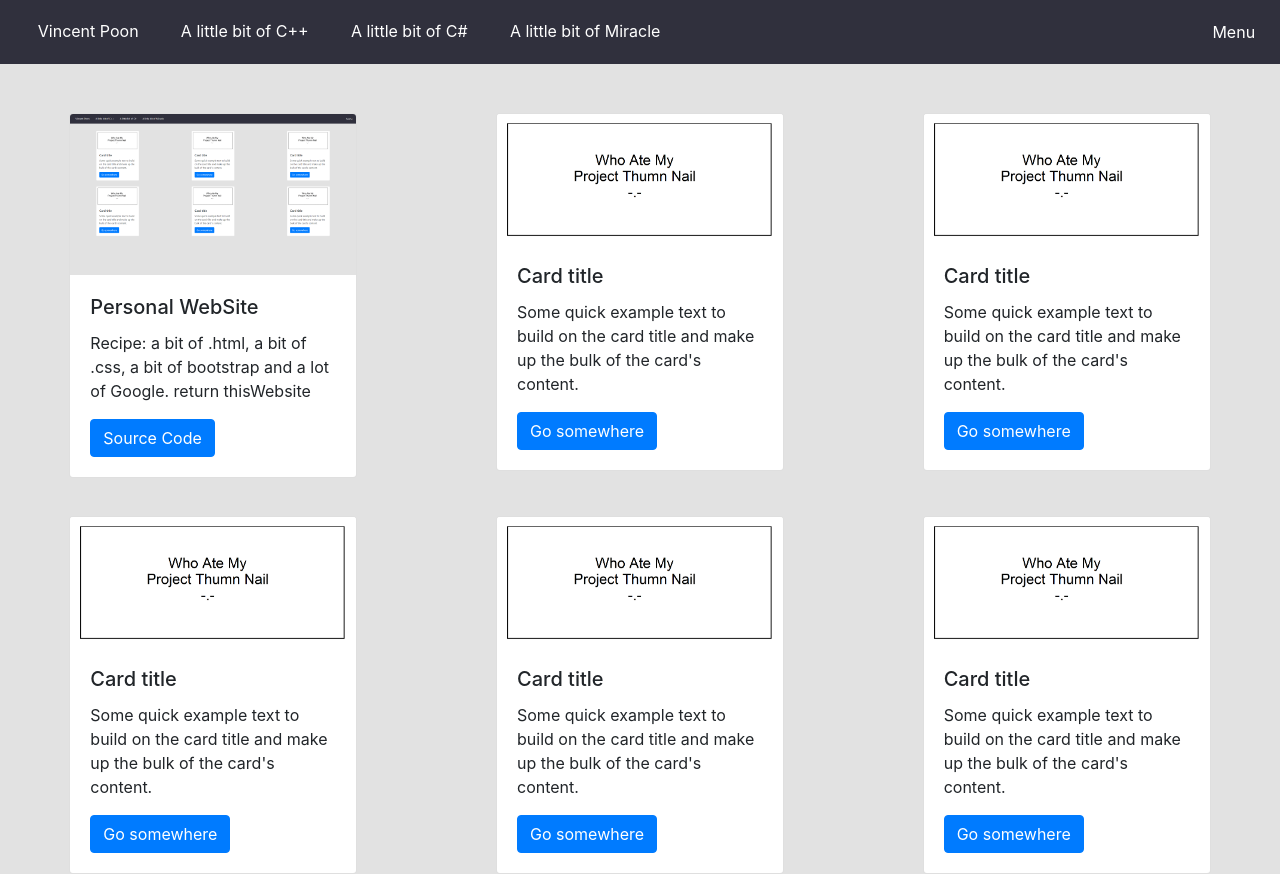
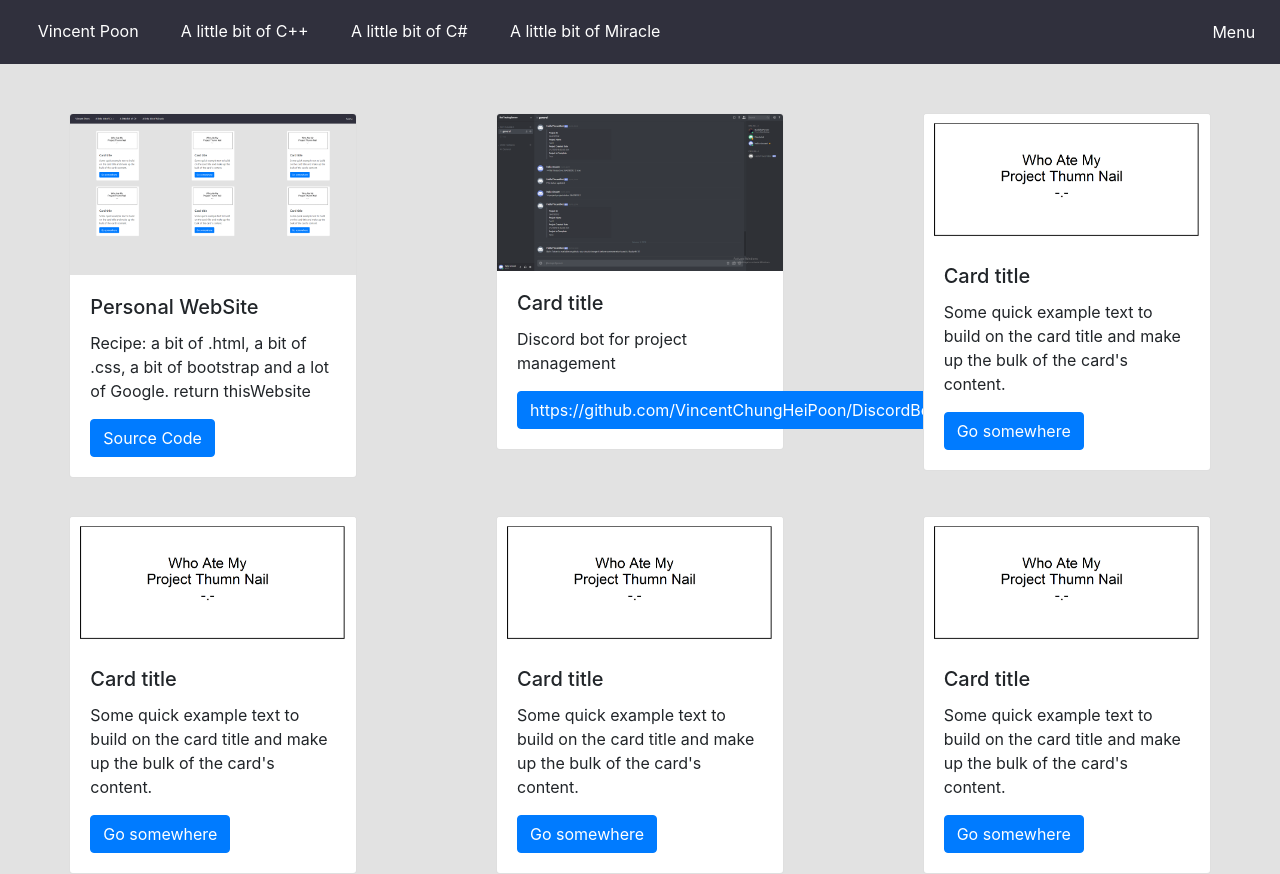
Before and after one commit to VincentChungHeiPoon/VincentChungHeiPoon.github.io, a plain HTML site: page index.html in a window 1280 px wide. Drawn offline with nearby package versions, Linux system fonts and the light colour scheme.

Commit message:
added project discord bot

```diff
--- a/index.html
+++ b/index.html
@@ -32,11 +32,11 @@
             </div>
             <div class="pColumn">
                 <div class="card" style="width: 18rem;">
-                    <img class="card-img-top" src="Assets/Missing.png" alt="Card image cap">
+                    <img class="card-img-top" src="Assets/Bot.png" alt="Card image cap">
                     <div class="card-body">
                       <h5 class="card-title">Card title</h5>
-                      <p class="card-text">Some quick example text to build on the card title and make up the bulk of the card's content.</p>
-                      <a href="#" class="btn btn-primary">Go somewhere</a>
+                      <p class="card-text">Discord bot for project management</p>
+                      <a href="#" class="btn btn-primary">https://github.com/VincentChungHeiPoon/DiscordBot</a>
                     </div>
                   </div>
             </div>
```
Also changed, not shown: Assets/Bot.png (added).
